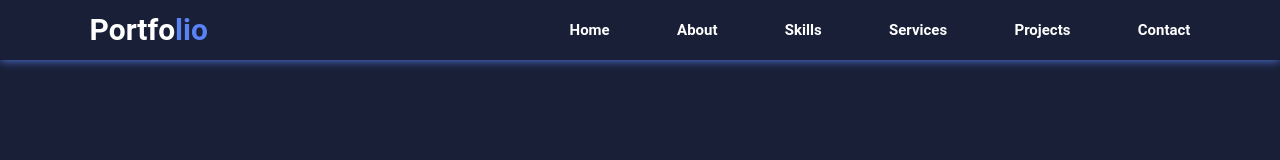
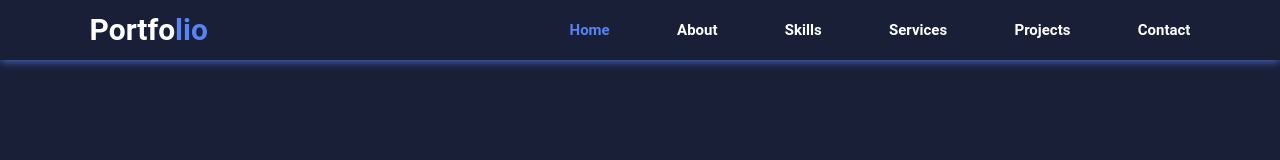
Before and after one commit to Rajiv-Ranjan-Kumar/my-portfolio-v2, a Next.js app in the folder frontEnd/portfolio/: page / in a window 1280 px wide. Shown: the top 160 px of the page. Built offline with nearby package versions, Linux system fonts and the light colour scheme.

Commit message:
add SectionRefsContext

```diff
--- /dev/null
+++ b/frontEnd/portfolio/src/app/SectionRefsContext.tsx
@@ -0,0 +1,34 @@
+'use client';
+import React, { createContext, useRef } from 'react';
+
+// Create a context to hold section refs
+const SectionRefsContext = createContext<any>(null);
+
+// Create a provider component
+export const SectionRefsProvider = ({ children }: any) => {
+  // Refs for each section
+  const homeSection = useRef<HTMLDivElement>(null);
+  const aboutSection = useRef<HTMLDivElement>(null);
+  const skillsSection = useRef<HTMLDivElement>(null);
+  const servicesSection = useRef<HTMLDivElement>(null);
+  const projectsSection = useRef<HTMLDivElement>(null);
+  const contactSection = useRef<HTMLDivElement>(null);
+
+  return (
+    <SectionRefsContext.Provider
+      value={{
+        homeSection,
+        aboutSection,
+        skillsSection,
+        servicesSection,
+        projectsSection,
+        contactSection,
+      }}
+    >
+      {children}
+    </SectionRefsContext.Provider>
+  );
+};
+
+// Export the context
+export default SectionRefsContext;
--- a/frontEnd/portfolio/src/app/layout.tsx
+++ b/frontEnd/portfolio/src/app/layout.tsx
@@ -1,6 +1,7 @@
 import type { Metadata } from "next";
 import "./globals.css";
 import { Suspense, lazy } from "react";
+import { SectionRefsProvider } from "./SectionRefsContext";
 const Header = lazy(()=>import("@/components/header"));
 const Footer = lazy(()=>import("@/components/footer"));
 
@@ -19,9 +20,11 @@ export default function RootLayout({
     <html lang="en">
       <body>
         <main className="main">
-          <div className="navbar-section"><Suspense><Header/></Suspense></div>
-          <section className="container-section">{children}</section>
-          <div className="footer-section"><Suspense><Footer/></Suspense></div>
+          <SectionRefsProvider>
+            <div className="navbar-section"><Suspense><Header/></Suspense></div>
+            <section className="container-section">{children}</section>
+            <div className="footer-section"><Suspense><Footer/></Suspense></div>
+          </SectionRefsProvider>
         </main>
       </body>
     </html>
--- a/frontEnd/portfolio/src/assets/header.module.scss
+++ b/frontEnd/portfolio/src/assets/header.module.scss
@@ -29,7 +29,7 @@
         font-size: 2rem;
         color: var(--text-color);
         font-weight: 700;
-        cursor: default;
+        cursor: pointer;
 
         /* Style for the highlighted part of the logo */
         > span {
@@ -54,16 +54,19 @@
         }
 
         /* Styles for individual navigation links */
-        > a {
+        > span {
             color: var(--text-color);
             font-size: 1rem;
             font-weight: 700;
+            cursor: pointer;
 
             /* Hover and active state styling for navigation links */
             &:hover, &:active {
-                color: var(--text-color);
+                color: var(--main-color);
             }
         }
+
+        .active{color: var(--main-color);}
     }
 
     /* Responsive styles for mobile screens */
--- a/frontEnd/portfolio/src/components/aboutSection.tsx
+++ b/frontEnd/portfolio/src/components/aboutSection.tsx
@@ -1,6 +1,7 @@
 "use client"; // Indicates that this is a client-side component
 
-import { useRef, useState } from "react";
+import { useRef, useState, useContext } from "react";
+import SectionRefsContext from "@/app/SectionRefsContext";
 
 // Importing necessary assets: the 'about' image and the SCSS styles for the component
 import aboutImage from "../../public/rajiv-removebg-preview.png";
@@ -13,6 +14,9 @@ import styles from "../assets/about.module.scss";
  * This section includes a personal image, a brief biography, and a link for additional information.
  */
 export default function About() {
+
+  // Get the ref from context
+  const { aboutSection } = useContext(SectionRefsContext);
 
   const [isFullText, setIsFullText] = useState(false);
 
@@ -30,7 +34,7 @@ export default function About() {
 
   return (
     // Main section with a unique ID and styling from the imported SCSS file
-    <section className={styles.aboutSection} id="about">
+    <section className={styles.aboutSection} ref={ aboutSection }>
       {/* Wrapper for the content within the 'About' section */}
       <div className={styles.aboutContentSection}>
 
--- a/frontEnd/portfolio/src/components/contactUs.tsx
+++ b/frontEnd/portfolio/src/components/contactUs.tsx
@@ -1,13 +1,16 @@
 'use client';
 
-import { useState } from 'react';
+import { useState, useContext } from 'react';
+import SectionRefsContext from '@/app/SectionRefsContext';
 import styles from '../assets/contactUs.module.scss';
 
 // ContactUs component for displaying the "Contact Us" section
 export default function ContactUs() {
+    // Get the ref from context
+    const { contactSection } = useContext( SectionRefsContext );
 
     return (
-        <section className={styles.contactUsSection} id='contact'>
+        <section className={styles.contactUsSection} ref={ contactSection }>
             {/* Contact Us section heading with a brief description */}
             <div className={styles.contactUsHeading}>
                 <h2>Contact <span>Us</span></h2>
--- a/frontEnd/portfolio/src/components/header.tsx
+++ b/frontEnd/portfolio/src/components/header.tsx
@@ -1,6 +1,8 @@
 'use client';
 
 import { useState } from 'react';
+import { useContext } from 'react';
+import SectionRefsContext from '@/app/SectionRefsContext';
 import styles from '../assets/header.module.scss';
 
 export default function Header() {
@@ -8,6 +10,22 @@ export default function Header() {
   // State to toggle the menu button
   const [isMenuButton, setIsMenuButton] = useState(false);
   const [isMenuButtonClicked, setIsMenuButtonClicked] = useState(false);
+  const [activeSection, setActiveSection] = useState<string>('home'); // Add state for active link
+
+  const { homeSection, aboutSection, skillsSection, servicesSection, projectsSection, contactSection, } = useContext(SectionRefsContext);
+
+
+  // Smooth scroll handler
+  const scrollHandler = (sectionRef: any, section: string) => {
+    if (sectionRef && sectionRef.current) {
+      sectionRef.current.scrollIntoView({
+        behavior: 'smooth',
+        block: 'start',
+      });
+      setActiveSection(section); // Set the active link based on section
+    }
+  };
+
 
   return (
     <header className={styles.headerMainContainer}>
@@ -16,12 +34,12 @@ export default function Header() {
 
       {/* Navigation links with conditional rendering for menu visibility */}
       <nav className={isMenuButton ? `${styles.nav} ${styles.navDisplay} ${styles.open}` : isMenuButtonClicked? `${ styles.nav } ${styles.navDisplay} ${ styles.close }`: styles.nav} >
-        <a href='#home' onClick={() => document.getElementById('home')?.scrollIntoView({ behavior: 'smooth' })}>Home</a>
-        <a href='#about' onClick={() => document.getElementById('about')?.scrollIntoView({ behavior: 'smooth' })}>About</a>
-        <a href='#skills' onClick={() => document.getElementById('skills')?.scrollIntoView({ behavior: 'smooth' })}>Skills</a>
-        <a href='#services' onClick={() => document.getElementById('services')?.scrollIntoView({ behavior: 'smooth' })}>Services</a>
-        <a href='#projects' onClick={() => document.getElementById('projects')?.scrollIntoView({ behavior: 'smooth' })}>Projects</a>
-        <a href='#contact' onClick={() => document.getElementById('contact')?.scrollIntoView({ behavior: 'smooth' })}>Contact</a>
+        <span onClick={() => scrollHandler(homeSection, 'home')} className={activeSection == 'home' ? styles.active:''}>Home</span>
+        <span onClick={() => scrollHandler(aboutSection, 'about')} className={activeSection == 'about' ? styles.active:''}>About</span>
+        <span onClick={() => scrollHandler(skillsSection, 'skill')} className={activeSection == 'skill' ? styles.active:''}>Skills</span>
+        <span onClick={() => scrollHandler(servicesSection, 'services')} className={activeSection == 'services' ? styles.active:''}>Services</span>
+        <span onClick={() => scrollHandler(projectsSection, 'projects')} className={activeSection == 'projects' ? styles.active:''}>Projects</span>
+        <span onClick={() => scrollHandler(contactSection, 'contact')} className={activeSection == 'contact' ? styles.active:''}>Contact</span>
       </nav>
 
       {/* Menu button (hamburger icon) for mobile view, with toggle effect */}
--- a/frontEnd/portfolio/src/components/homeSection.tsx
+++ b/frontEnd/portfolio/src/components/homeSection.tsx
@@ -1,6 +1,7 @@
 "use client";
 
-import React, { lazy, useEffect, useState } from "react";
+import React, { lazy, useEffect, useState, useContext } from "react";
+import SectionRefsContext from '@/app/SectionRefsContext';
 
 const SocialMedia = lazy(() => import("@/components/socialMedia"));
 
@@ -8,6 +9,9 @@ import img from "../../public/rajiv-removebg-preview.png"; // Importing profile
 import styles from "../assets/homeSection.module.scss"; // Importing styles
 
 export default function HomeSection() {
+  // Get the ref from context
+  const { homeSection } = useContext(SectionRefsContext);
+
   // State to manage different titles (roles)
   const [destination, setDestination] = useState([
     "Full Stack Developer",
@@ -51,7 +55,7 @@ export default function HomeSection() {
   }, [charIndex, index, destination]); // Dependencies for re-triggering the effect
 
   return (
-    <section className={styles.homeSection} id="home">
+    <section className={styles.homeSection} ref={homeSection}>
       <div className={styles.homeSectionContent}>
         <h3>Hi, Myself</h3>
         <h1>Rajiv Ranjan Kumar</h1>
--- a/frontEnd/portfolio/src/components/projects.tsx
+++ b/frontEnd/portfolio/src/components/projects.tsx
@@ -1,11 +1,14 @@
 'use client';
 
-import { useState } from 'react';
+import { useState, useContext } from 'react';
+import SectionRefsContext from '@/app/SectionRefsContext';
 import img from '../../public/Screenshot (48).png';
 import styles from '../assets/projects.module.scss';
 
 // Projects component displaying a list of projects
 export default function Projects() {
+    // Get the ref from context
+    const { projectsSection } = useContext( SectionRefsContext );
 
     // State to track which project is being hovered over
     const [indexNumber, setIndexNumber] = useState<null|Number>(null);
@@ -52,7 +55,7 @@ export default function Projects() {
     ];
 
     return (
-        <section className={styles.projectsSection} id="projects">
+        <section className={styles.projectsSection} ref={ projectsSection }>
             {/* Section heading with a brief introduction */}
             <div className={styles.projectsHeading}>
                 <h2>MY <span>Projects</span></h2>
--- a/frontEnd/portfolio/src/components/services.tsx
+++ b/frontEnd/portfolio/src/components/services.tsx
@@ -1,10 +1,13 @@
 "use client";
 
-import { useState } from "react";
+import { useState, useContext } from "react";
+import SectionRefsContext from "@/app/SectionRefsContext";
 import styles from "../assets/services.module.scss";
 
 // Services component showcasing different service offerings
 export default function Services() {
+  // Get the ref from context
+  const { servicesSection } = useContext( SectionRefsContext );
 
   // State to handle the extended/collapsed state for each service
   const [isExtended, setIsExtended] = useState([false, false, false]);
@@ -17,7 +20,7 @@ export default function Services() {
   };
 
   return (
-    <section className={styles.servicesSection} id="services">
+    <section className={styles.servicesSection} ref={ servicesSection }>
       {/* Section heading and introductory paragraph */}
       <div className={styles.servicesHeading}>
         <h2>Services</h2>
--- a/frontEnd/portfolio/src/components/skillSection.tsx
+++ b/frontEnd/portfolio/src/components/skillSection.tsx
@@ -1,4 +1,7 @@
 'use client';
+
+import { useContext } from 'react';
+import SectionRefsContext from '@/app/SectionRefsContext';
 
 import htmlLogo from '../../public/html_logo.png';
 import htmxLogo from '../../public/htmx_logo.png';
@@ -23,6 +26,8 @@ import javaLogo from '../../public/java_logo.png';
 import styles from '../assets/skill.module.scss'; // Importing styles for the Skill component.
 
 export default function Skill() {
+    // Get the ref from context
+    const { skillsSection } = useContext( SectionRefsContext );
 
     // Frontend skills with associated logos.
     const frontendSkills = [
@@ -56,7 +61,7 @@ export default function Skill() {
     ];
 
     return (
-        <section className={styles.skillSection} id="skills">
+        <section className={styles.skillSection} ref={ skillsSection }>
             {/* Section heading with title and description */}
             <div className={styles.skillHeading}>
                 <h2>MY <span>Skills</span></h2>
```
